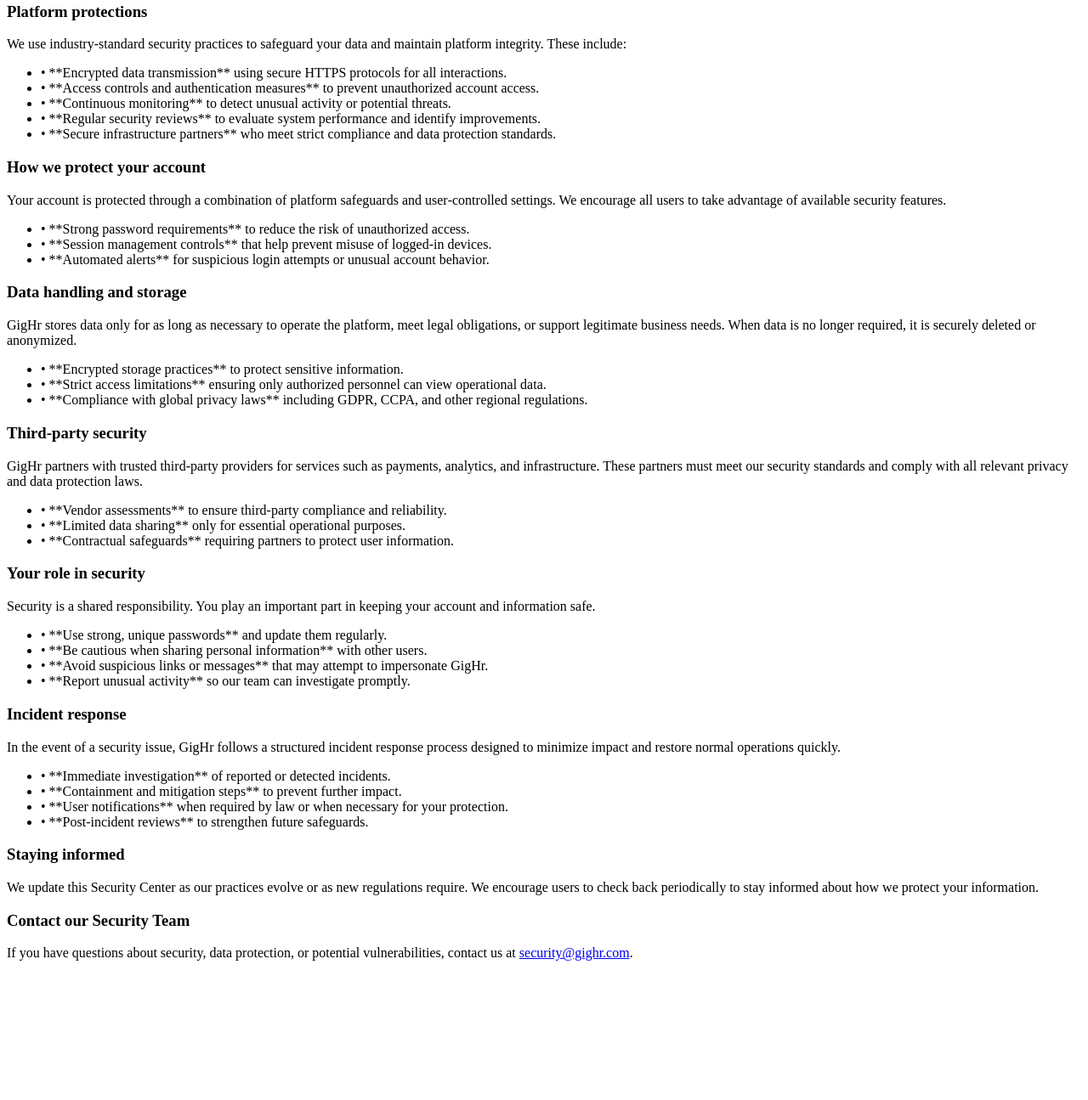
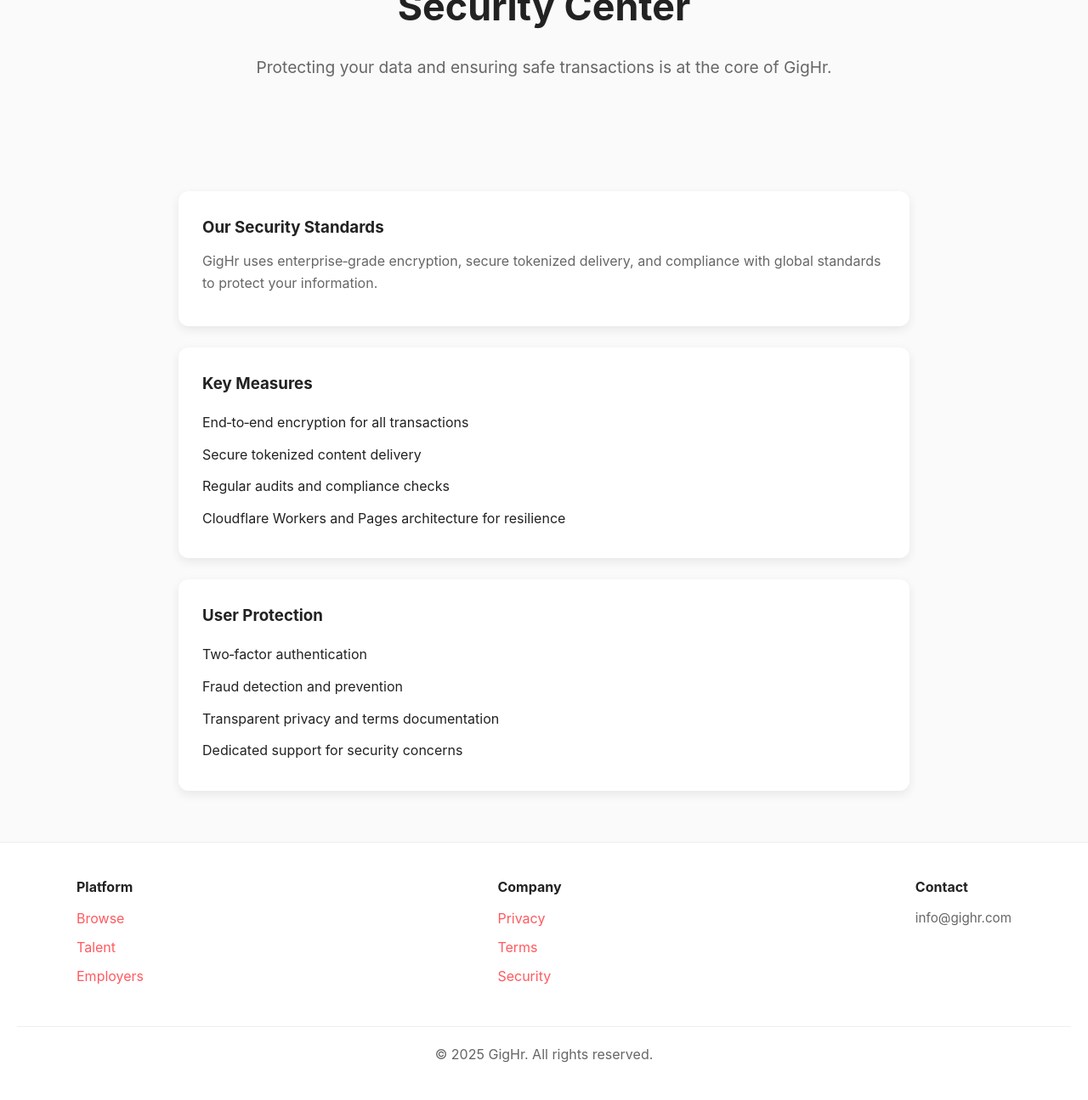
Before and after one commit to crestsupport/gighr, a plain HTML site: page security-center.html in a window 1280 px wide. Shown: the part 214-1509 px from the top of the page at 85% size. Before the commit the page ends 1361 px from the top, so only its background shows below. Drawn offline with Linux system fonts and the light colour scheme.

Commit message:
Revamp Security Center HTML structure and content
Updated the Security Center page layout and content for improved clarity and structure.

```diff
--- a/security-center.html
+++ b/security-center.html
@@ -1,117 +1,92 @@
-<main class="page-container">
+<!DOCTYPE html>
+<html lang="en">
+<head>
+  <meta charset="UTF-8">
+  <meta name="viewport" content="width=device-width, initial-scale=1.0">
+  <title>Security Center | GigHr</title>
+  <link rel="stylesheet" href="styles.css">
+</head>
+<body>
+  <!-- Header -->
+  <header class="site-header">
+    <div class="logo">
+      <!-- Coral GigHr logo -->
+      <svg xmlns="http://www.w3.org/2000/svg" viewBox="0 0 120 30">
+        <text x="0" y="20" font-size="20" font-family="Inter, sans-serif" fill="#222">Gig</text>
+        <text x="45" y="20" font-size="20" font-family="Inter, sans-serif" fill="#FF5A5F">Hr</text>
+      </svg>
+    </div>
+    <nav class="main-nav">
+      <a href="index.html">Home</a>
+      <a href="browse.html">Browse</a>
+      <a href="talent.html">Talent</a>
+      <a href="employers.html">Employers</a>
+      <a href="pricing.html">Pricing</a>
+      <a href="how-it-works.html">How It Works</a>
+    </nav>
+  </header>
+
+  <!-- Hero -->
+  <section class="hero">
     <h1>Security Center</h1>
+    <p>Protecting your data and ensuring safe transactions is at the core of GigHr.</p>
+  </section>
 
+  <!-- Security Content -->
+  <div class="page-container">
     <div class="section-box">
-    <p>
-      Security is foundational to GigHr. From the moment you create an account to every interaction you have on the
-      platform, we apply safeguards designed to protect your information, your identity, and your activity. Our
-      commitment is simple: your data is handled responsibly, stored securely, and used only within the boundaries of
-      applicable laws and regulations.
-    </p>
+      <h3>Our Security Standards</h3>
+      <p>GigHr uses enterprise‑grade encryption, secure tokenized delivery, and compliance with global standards to protect your information.</p>
     </div>
 
     <div class="section-box">
-    <h3>Our security philosophy</h3>
-    <p>
-      GigHr follows a layered security model that combines technical controls, operational discipline, and continuous
-      monitoring. We design our systems to minimize risk, prevent unauthorized access, and ensure that your information
-      remains protected at every stage.
-    </p>
-  </div>
-
-  <div class="section-box">
-    <h3>Platform protections</h3>
-    <p>
-      We use industry‑standard security practices to safeguard your data and maintain platform integrity. These include:
-    </p>
+      <h3>Key Measures</h3>
       <ul class="clean-list">
-      <li>• **Encrypted data transmission** using secure HTTPS protocols for all interactions.</li>
-      <li>• **Access controls and authentication measures** to prevent unauthorized account access.</li>
-      <li>• **Continuous monitoring** to detect unusual activity or potential threats.</li>
-      <li>• **Regular security reviews** to evaluate system performance and identify improvements.</li>
-      <li>• **Secure infrastructure partners** who meet strict compliance and data protection standards.</li>
+        <li>End‑to‑end encryption for all transactions</li>
+        <li>Secure tokenized content delivery</li>
+        <li>Regular audits and compliance checks</li>
+        <li>Cloudflare Workers and Pages architecture for resilience</li>
       </ul>
     </div>
 
     <div class="section-box">
-    <h3>How we protect your account</h3>
-    <p>
-      Your account is protected through a combination of platform safeguards and user‑controlled settings. We encourage
-      all users to take advantage of available security features.
-    </p>
+      <h3>User Protection</h3>
       <ul class="clean-list">
-      <li>• **Strong password requirements** to reduce the risk of unauthorized access.</li>
-      <li>• **Session management controls** that help prevent misuse of logged‑in devices.</li>
-      <li>• **Automated alerts** for suspicious login attempts or unusual account behavior.</li>
+        <li>Two‑factor authentication</li>
+        <li>Fraud detection and prevention</li>
+        <li>Transparent privacy and terms documentation</li>
+        <li>Dedicated support for security concerns</li>
       </ul>
     </div>
+  </div>
 
-  <div class="section-box">
-    <h3>Data handling and storage</h3>
-    <p>
-      GigHr stores data only for as long as necessary to operate the platform, meet legal obligations, or support
-      legitimate business needs. When data is no longer required, it is securely deleted or anonymized.
-    </p>
-    <ul class="clean-list">
-      <li>• **Encrypted storage practices** to protect sensitive information.</li>
-      <li>• **Strict access limitations** ensuring only authorized personnel can view operational data.</li>
-      <li>• **Compliance with global privacy laws** including GDPR, CCPA, and other regional regulations.</li>
+  <!-- Footer -->
+  <footer class="site-footer">
+    <div class="footer-container">
+      <div class="footer-column">
+        <h4>Platform</h4>
+        <ul>
+          <li><a href="browse.html">Browse</a></li>
+          <li><a href="talent.html">Talent</a></li>
+          <li><a href="employers.html">Employers</a></li>
         </ul>
       </div>
-
-  <div class="section-box">
-    <h3>Third‑party security</h3>
-    <p>
-      GigHr partners with trusted third‑party providers for services such as payments, analytics, and infrastructure.
-      These partners must meet our security standards and comply with all relevant privacy and data protection laws.
-    </p>
-    <ul class="clean-list">
-      <li>• **Vendor assessments** to ensure third‑party compliance and reliability.</li>
-      <li>• **Limited data sharing** only for essential operational purposes.</li>
-      <li>• **Contractual safeguards** requiring partners to protect user information.</li>
+      <div class="footer-column">
+        <h4>Company</h4>
+        <ul>
+          <li><a href="privacy-center.html">Privacy</a></li>
+          <li><a href="terms-of-use.html">Terms</a></li>
+          <li><a href="security-center.html">Security</a></li>
         </ul>
       </div>
-
-  <div class="section-box">
-    <h3>Your role in security</h3>
-    <p>
-      Security is a shared responsibility. You play an important part in keeping your account and information safe.
-    </p>
-    <ul class="clean-list">
-      <li>• **Use strong, unique passwords** and update them regularly.</li>
-      <li>• **Be cautious when sharing personal information** with other users.</li>
-      <li>• **Avoid suspicious links or messages** that may attempt to impersonate GigHr.</li>
-      <li>• **Report unusual activity** so our team can investigate promptly.</li>
-    </ul>
+      <div class="footer-column">
+        <h4>Contact</h4>
+        <p class="footer-text">info@gighr.com</p>
       </div>
-
-  <div class="section-box">
-    <h3>Incident response</h3>
-    <p>
-      In the event of a security issue, GigHr follows a structured incident response process designed to minimize
-      impact and restore normal operations quickly.
-    </p>
-    <ul class="clean-list">
-      <li>• **Immediate investigation** of reported or detected incidents.</li>
-      <li>• **Containment and mitigation steps** to prevent further impact.</li>
-      <li>• **User notifications** when required by law or when necessary for your protection.</li>
-      <li>• **Post‑incident reviews** to strengthen future safeguards.</li>
-    </ul>
     </div>
-
-  <div class="section-box">
-    <h3>Staying informed</h3>
-    <p>
-      We update this Security Center as our practices evolve or as new regulations require. We encourage users to check
-      back periodically to stay informed about how we protect your information.
-    </p>
+    <div class="footer-bottom">
+      © 2025 GigHr. All rights reserved.
     </div>
-
-  <div class="section-box">
-    <h3>Contact our Security Team</h3>
-    <p>
-      If you have questions about security, data protection, or potential vulnerabilities, contact us at
-      <a href="mailto:security@gighr.com">security@gighr.com</a>.
-    </p>
-  </div>
-</main>
+  </footer>
+</body>
+</html>
```
Lines whose indentation alone changed are shown as unchanged.
